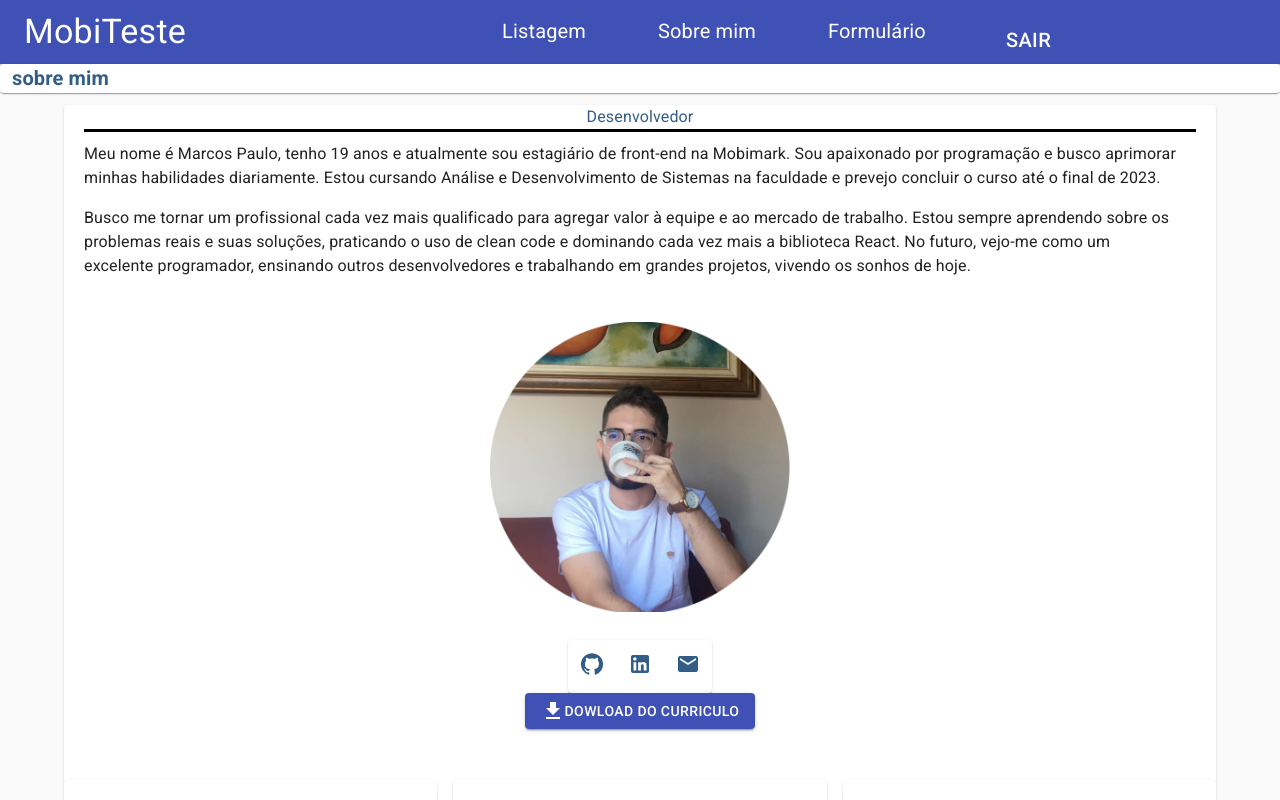
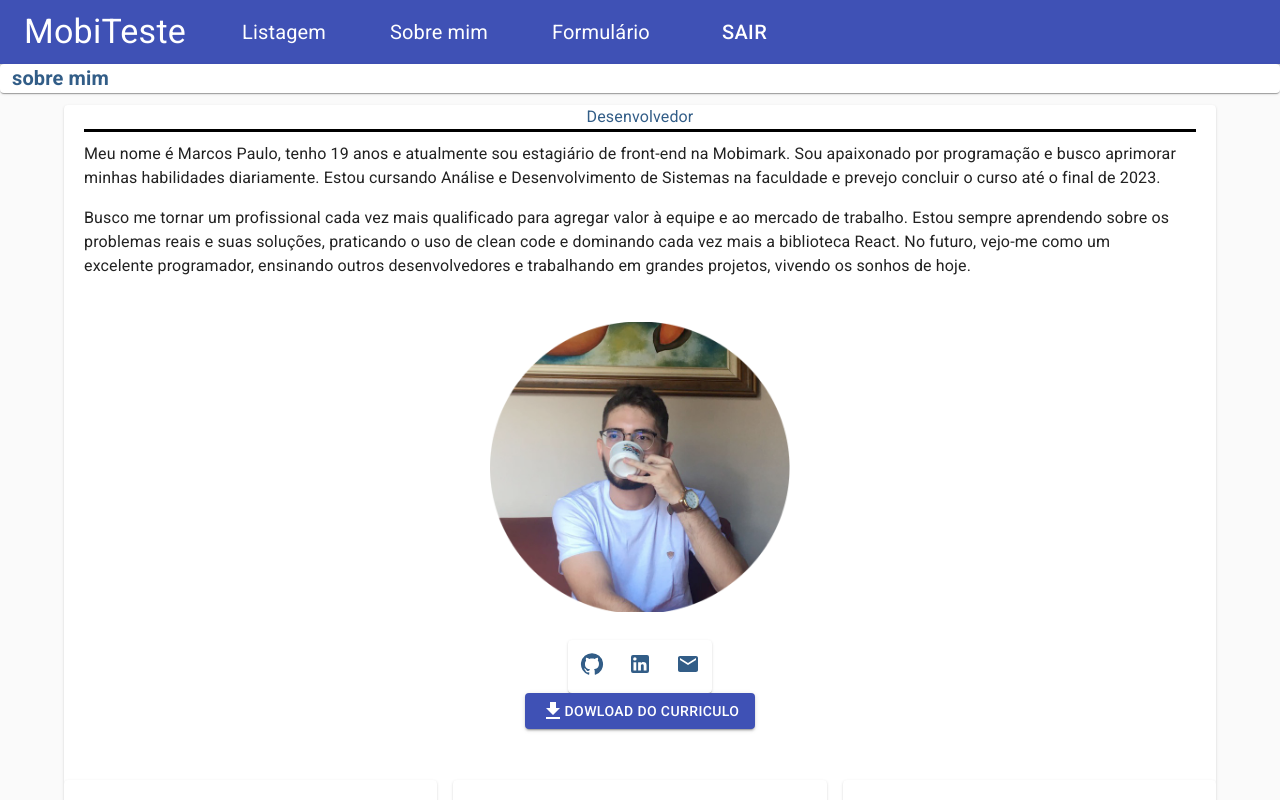
Before and after one commit to marcosmrk1/mobimarkTeste-master-master-master, a React (Create React App) app: page / in a window 1280 px wide. Both pictures are taken after typing "name@example.com", "Sample123" into the empty fields and a click on the button "ENTRAR". Shown: the top 800 px of the page. Built offline with nearby package versions, Linux system fonts and the light colour scheme; the HTML template or start-up script is replaced by a standard one.

Commit message:
feat: Grid de formulario e hamburguer menu

```diff
--- a/src/TelaListagem/TelaFormulario.js
+++ b/src/TelaListagem/TelaFormulario.js
@@ -213,18 +213,19 @@ const TelaFormulario = () => {
                     <Box
                         onSubmit={concatListaDaTabela}
                         component="form"
-                        sx={{ '& > :not(style)': { m: 1.4 } }}
+                        sx={{ margin:2 }}
                         noValidate
                         autoComplete="off"
                     >
 
                         <Typography variant="h8" component='h3' style={{
                             fontFamily: "Roboto, Helvetica,Arial,sans-serif", fontSize: "20px",
-                            fontWeight: "bold", color: "#325d87"
+                            fontWeight: "bold", color: "#325d87" ,marginBottom:'26px'
+
                         }}> Preencha seus dados  </Typography>
-                        <Grid container spacing={1} sx={{gap:'30px'}}>
-                            <Grid item lg={2} xs={12} md={1.8} sm ={2.8}>
-                                <TextField size="small" id="outlined-basic" label="Nome da escola" variant="outlined"
+                        <Grid container spacing={2} >
+                            <Grid item lg={2} xs={12} md={3} sm={6}>
+                                <TextField size="small" id="outlined-basic" label="Nome da escola" variant="outlined" fullWidth
                                     name="nomeDaEscola" value={objetosDosInputs.nomeDaEscola} onChange={handleChange}
                                 />
                                 {textErrorNomeDaEscola && objetosDosInputs['nomeDaEscola'] === '' ?
@@ -238,12 +239,12 @@ const TelaFormulario = () => {
 
                             </Grid>
 
-                            <Grid item lg={2}  xs={12} md={1.8} sm ={2.8} >
-                                <TextField size="small" id="outlined-basic" label="Nome do diretor" variant="outlined"
+                            <Grid item lg={2} xs={12} md={3} sm={6} >
+                                <TextField size="small" id="outlined-basic" label="Nome do diretor" variant="outlined" fullWidth
                                     name="nomeDoDiretor" value={objetosDosInputs.nomeDoDiretor} onChange={handleChange}
                                 />
                             </Grid>
-                            <Grid item lg={2}  xs={12}  md={2} sm ={2} sx={{maxWidth:'210px'}} >
+                            <Grid item lg={2} xs={12} md={3} sm={6} >
                                 <FormControl fullWidth  >
                                     <InputLabel id="demo-multiple-checkbox-label"> Turnos</InputLabel>
                                     <Select
@@ -271,7 +272,7 @@ const TelaFormulario = () => {
                                 </FormControl>
                             </Grid>
 
-                            <Grid item lg={2}  xs={12} sm ={2} sx={{maxWidth:'210px'}} md={1.5}>
+                            <Grid item lg={2} xs={12} sm={6} md={3}>
                                 <FormControl fullWidth >
                                     <InputLabel id="demo-simple-select-label">Localizacão</InputLabel>
                                     <Select
@@ -290,25 +291,25 @@ const TelaFormulario = () => {
                                         selecione a localizacao da escola</Typography> : ""}
                                 </FormControl>
                             </Grid>
-                            <Grid item lg={1} xs={12} sm={1.5} md={0.9}>
-                                <Button type="submit" variant="contained"
+                            <Grid item lg={4} xs={12} sm={6} md={4} >
+                                <Button type="submit" variant="contained" sx={{margin:'10px'}}
                                     onClick={() => setNomeDoButtonEditar(!NomeDobuttonEditar)} >
                                     {objetosDosInputs.id ? 'editar' : 'cadastrar'}
                                 </Button>
-                            </Grid>
-                            <Grid item lg={1} xs={12} sm = {1} md={1.2}>
+
+
                                 {NomeDobuttonEditar && (
                                     <Button type="submit" variant="contained" onClick={CancelarEdicao}> cancelar </Button>
-                                    )}
-                                    </Grid>
+                                )}
                             </Grid>
+                        </Grid>
                     </Box>
                 </Card>
                 {loading ? <Box><CircularProgress sx={{ marginLeft: '46%', marginTop: '14%' }} /></Box> :
                     (localStorageExibir() || []).length > 0 && (
                         <>
                             <Box sx={{ marginTop: '60px' }}>
-                                <Card sx={{overflow: 'auto'}}>
+                                <Card sx={{ overflow: 'auto' }}>
                                     <CardActions>
                                         <Typography variant="p" style={{
                                             fontFamily: "Roboto, Helvetica,Arial,sans-serif", fontSize: "20px",
@@ -320,16 +321,14 @@ const TelaFormulario = () => {
                                             <CheckCircleIcon sx={{ fontSize: 'medium', marginInline: '5px' }} />
                                             Tabela atualizada com sucesso
                                         </Typography>}
-                                        <Grid container>
-                                        <Grid item xs={12} >
+
                                     <TextField sx={{ marginTop: '10px', width: '30%', marginLeft: "30%" }}
                                         id="searchbar" /* onKeyUp="search_animal" */ type="text"
                                         name="search" placeholder="Procurar  escola || diretor ..."
                                         value={buscarInformacoes}
                                         onChange={(ev) => setBuscarInformacoes(ev.target.value)}
-                                        />
-                                        </Grid>
-                                        </Grid>
+                                    />
+
                                     <Table>
                                         <TableHead>
                                             <TableRow>
--- /dev/null
+++ b/src/Template/HamburguerMenu.js
@@ -0,0 +1,74 @@
+import * as React from 'react';
+import react, { useState } from 'react'
+import { AppBar, Box, IconButton, Popover, Typography } from '@mui/material';
+import { Drawer, Toolbar } from '@material-ui/core';
+
+import MenuIcon from '@mui/icons-material/Menu';
+import { Link } from 'react-router-dom';
+import { makeStyles } from '@material-ui/core/styles';
+
+const useStyles = makeStyles((theme) => ({
+    navlinks: {
+      display: 'flex',
+      flexDirection: 'column',
+      padding: theme.spacing(1),
+    },
+    link: {
+      textDecoration: 'none',
+      color: theme.palette.text.primary,
+      marginBottom: theme.spacing(1),
+    },
+  }));
+
+
+  const HamburguerMenu = ({listaMenu}) => {
+    const classes = useStyles();
+    const [anchorEl, setAnchorEl] = useState(null);
+
+    const handleClick = (event) => {
+      setAnchorEl(event.currentTarget);
+    };
+
+    const handleClose = () => {
+      setAnchorEl(null);
+    };
+
+    const open = Boolean(anchorEl);
+    const id = open ? 'menu-popover' : undefined;
+
+
+
+
+  return (
+    <Box sx={{  display:  { xs: 'flex', md: 'none' },}}
+      >
+    <IconButton edge="start" color="inherit" aria-label="menu" sx={{ mr: 4 }} onClick={handleClick}>
+      <MenuIcon/>
+    </IconButton>
+    <Popover
+   id={id}
+   open={open}
+   anchorEl={anchorEl}
+   onClose={handleClose}
+   anchorOrigin={{
+     vertical: 'bottom',
+     horizontal: 'center',
+   }}
+   transformOrigin={{
+     vertical: 'top',
+     horizontal: 'center',
+   }}
+ >
+ {listaMenu.map((listaItem,index)=> (
+
+    <Box  key = {index} sx={{marginTop:'20px'}}>
+      <Link  to = {listaItem.path} className={classes.link}> {listaItem.label}</Link>
+    </Box>
+    ))}
+
+</Popover>
+    </Box>
+  )
+}
+
+export default HamburguerMenu
--- a/src/Template/Template.js
+++ b/src/Template/Template.js
@@ -1,32 +1,23 @@
 
 import { dadosDoEmaileSenha } from '../localStorageGlobais'
-import { AppBar, Toolbar,CssBaseline,Typography, makeStyles,Button,Box} from '@material-ui/core';
+import { AppBar, Toolbar,CssBaseline,Typography, makeStyles,Button} from '@material-ui/core';
 import { Link,useNavigate } from 'react-router-dom';
+import {Box} from '@mui/material';
+import HamburguerMenu from './HamburguerMenu';
+import { IconButton } from '@mui/material';
+;
+
+const listaMenu = [
+  {path: '/telalistagem', label:'Listagem'},
+  {path: '/sobremim', label:'Sobre mim'},
+  {path: '/TelaFormulario', label:'Formulário'},
+]
 const useStyles = makeStyles((theme) => ({
   navlinks: {
     display: 'flex',
     alignItems: 'center',
     marginLeft: theme.spacing(5),
     gap: theme.spacing(4),
-    [theme.breakpoints.down('sm')]: {
-      marginLeft: theme.spacing(2),
-      marginTop: theme.spacing(1),
-      gap: theme.spacing(2),
-    },
-    [theme.breakpoints.down('xs')]: {
-      flexDirection: 'column',
-      alignItems: 'flex-start',
-      marginLeft: 35,
-      marginTop: theme.spacing(2),
-    },
-      [theme.breakpoints.between('md','lg')]: {
-          display: 'flex',
-          marginLeft: 300,
-          marginTop: theme.spacing(2),
-          flexDirection: 'justifyContent',
-          alignItems: 'flex-start',
-          gap: 40,
-        },
       },
   link: {
     textDecoration: 'none',
@@ -36,12 +27,6 @@ const useStyles = makeStyles((theme) => ({
     '&:hover': {
       color: 'yellow',
       borderBottom: '1px solid white',
-    },
-    [theme.breakpoints.down('sm')]: {
-      margin: theme.spacing(0, 1),
-    },
-    [theme.breakpoints.down('xs')]: {
-      margin: theme.spacing(1, 0),
     },
   },
 }));
@@ -54,26 +39,28 @@ const FuncaoSaidaButton = () => {
   const classes = useStyles();
   return (
     <>
+
     <AppBar position='static'>
+
       <CssBaseline />
       <Toolbar>
+        <HamburguerMenu listaMenu={listaMenu} />
         <Typography variant='h4' >
          MobiTeste
         </Typography>
-          <Box className={classes.navlinks}>
-            <Link to='/telalistagem' className={classes.link}>
-              Listagem
+        <Box >
+          <Box className={classes.navlinks} sx={{  display:  { xs: 'none',md:'flex' }, }} >
+            {listaMenu.map((listaItem,index)=> (
+
+            <Link key={index} to={listaItem.path} className={classes.link}>
+                {listaItem.label}
             </Link>
-            <Link to='/sobremim' className={classes.link}>
-             Sobre mim
-            </Link>
-            <Link to='/TelaFormulario' className={classes.link}>
-             Formulário
-            </Link>
+            ))}
             <Button onClick={FuncaoSaidaButton}><Link to='/' className={classes.link}>
               Sair
             </Link>
             </Button>
+          </Box>
           </Box>
       </Toolbar>
     </AppBar>
```
